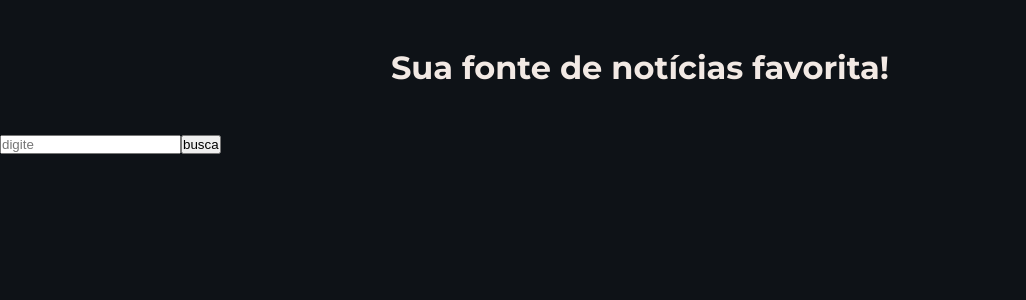
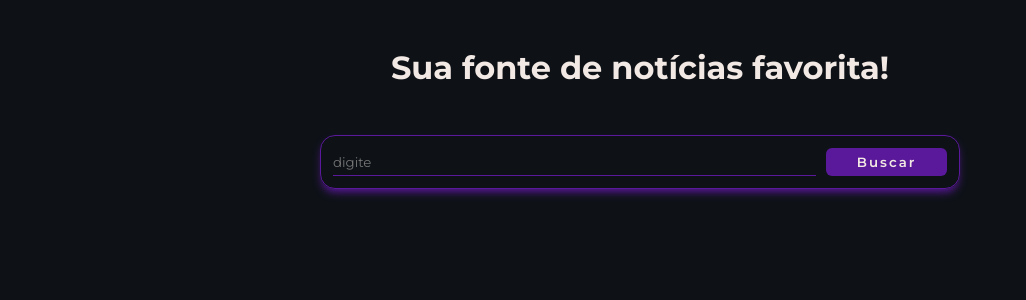
Before and after one commit to kpmnta/teste-neoway, a React (Create React App) app: page / in a window 1280 px wide. Shown: the top 300 px of the page, without its empty margins (0-1026 px from the left). Built offline with nearby package versions, Linux system fonts and the light colour scheme; the HTML template or start-up script is replaced by a standard one.

Commit message:
feat: styling input filter

```diff
--- a/src/components/Filter/index.js
+++ b/src/components/Filter/index.js
@@ -1,4 +1,5 @@
 import React, {useState} from "react";
+import './styles.css'
 
 const FilterInput = ({setQuery}) => {
     const [search, setSearch] = useState('');
@@ -22,7 +23,7 @@ const FilterInput = ({setQuery}) => {
             onChange={ updateSearch }
             placeholder="digite"
             />
-            <button className="search__button">busca</button>
+            <button className="search__button">Buscar</button>
       </form>
     );
 }
--- /dev/null
+++ b/src/components/Filter/styles.css
@@ -0,0 +1,37 @@
+.search {
+    padding: 0.75rem;
+    width: 50vw;
+    margin: 0 auto;
+    border: 1px solid var(--colorPurple);
+    border-radius: 15px;
+    box-shadow: 0px 5px 9px -2px var(--colorPurple);
+    display: flex;
+    justify-content: center;
+    gap: 10px;
+}
+
+.search__bar {
+    width: 80%;
+    height: 28px;
+    border: none;
+    border-bottom: 1px solid var(--colorPurple);
+    background-color: transparent;
+    outline: none;
+}
+
+input[type="text"] {
+    color: var(--colorText);
+    font-family: var(--fontBody);
+}
+
+.search__button {
+    width: 20%;
+    height: 28px;
+    border-radius: 6px;
+    border: none;
+    background-color: var(--colorPurple);
+    color: var(--colorText);
+    font-family: var(--fontBody);
+    font-weight: 600;
+    letter-spacing: 2px;
+}
```
